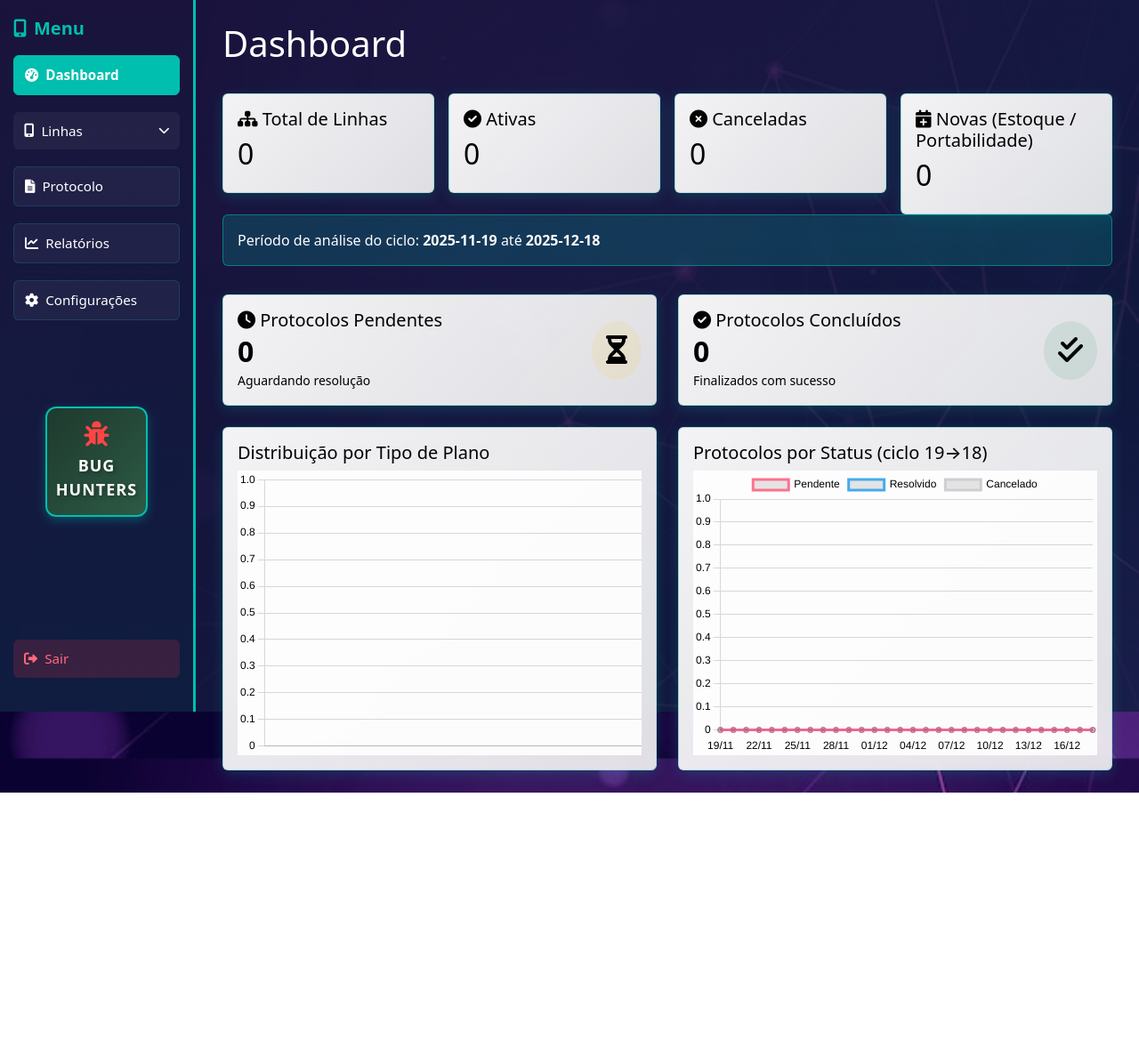
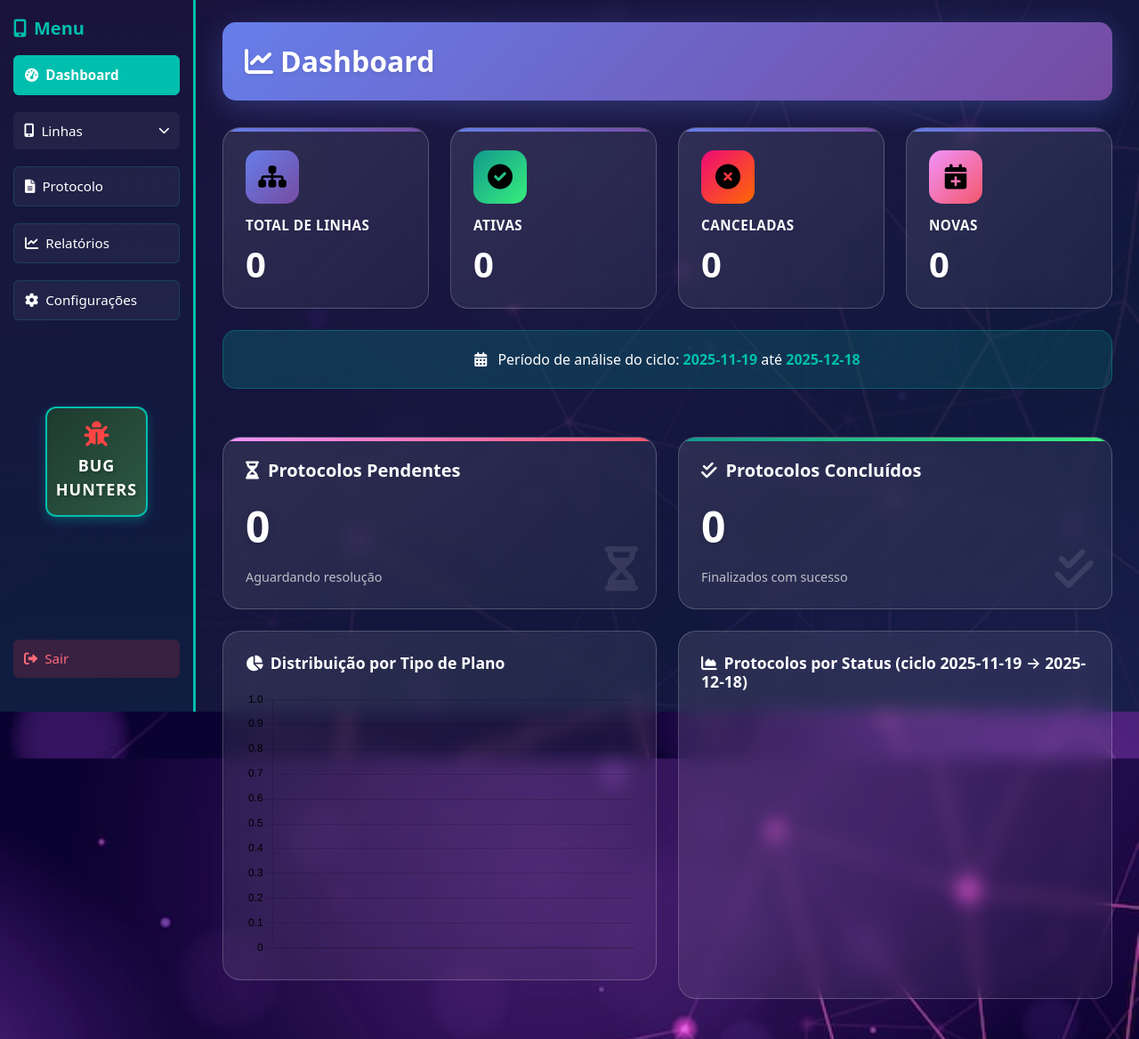
Before and after one commit to an2trindade/Projeto_Integrador_SENAC, a Django app: page /linhas/dashboard/ in a window 1280 px wide. Shown: the whole page at 89% size. Before the commit the page ends 891 px from the top, so only its background shows below. Run offline with Django 5.2, Linux system fonts and the light colour scheme; the visitor is signed in with stand-in values (Sample User, id 1); data that the repository does not hold is empty.

Commit message:
Correção de Telas

```diff
--- a/linhas/templates/dashboard.html
+++ b/linhas/templates/dashboard.html
@@ -4,93 +4,290 @@
 
 {% load static %}
 {% block content %}
-<div class="row mb-4">
-    <div class="col-12">
-        <h1>Dashboard</h1>
-    </div>
+<style>
+    /* Dashboard Tecnológico */
+    .dashboard-header {
+        background: linear-gradient(135deg, #667eea 0%, #764ba2 100%);
+        padding: 25px;
+        border-radius: 15px;
+        margin-bottom: 30px;
+        box-shadow: 0 8px 32px rgba(102, 126, 234, 0.3);
+    }
+
+    .dashboard-header h1 {
+        color: #ffffff;
+        font-weight: 700;
+        font-size: 2rem;
+        margin: 0;
+        text-shadow: 0 2px 4px rgba(0,0,0,0.1);
+    }
+
+    /* Cards Estatísticos Modernos */
+    .stat-card {
+        background: linear-gradient(135deg, rgba(255,255,255,0.1) 0%, rgba(255,255,255,0.05) 100%);
+        backdrop-filter: blur(10px);
+        border: 1px solid rgba(255,255,255,0.2);
+        border-radius: 20px;
+        padding: 25px;
+        transition: all 0.3s ease;
+        position: relative;
+        overflow: hidden;
+    }
+
+    .stat-card::before {
+        content: '';
+        position: absolute;
+        top: 0;
+        left: 0;
+        right: 0;
+        height: 4px;
+        background: linear-gradient(90deg, #667eea, #764ba2);
+    }
+
+    .stat-card:hover {
+        transform: translateY(-5px);
+        box-shadow: 0 12px 40px rgba(102, 126, 234, 0.4);
+        border-color: rgba(102, 126, 234, 0.5);
+    }
+
+    .stat-card .icon-wrapper {
+        width: 60px;
+        height: 60px;
+        border-radius: 15px;
+        display: flex;
+        align-items: center;
+        justify-content: center;
+        font-size: 28px;
+        margin-bottom: 15px;
+        transition: all 0.3s ease;
+    }
+
+    .stat-card:hover .icon-wrapper {
+        transform: scale(1.1) rotate(5deg);
+    }
+
+    .stat-card.total .icon-wrapper {
+        background: linear-gradient(135deg, #667eea, #764ba2);
+        color: #ffffff;
+    }
+
+    .stat-card.ativas .icon-wrapper {
+        background: linear-gradient(135deg, #11998e, #38ef7d);
+        color: #ffffff;
+    }
+
+    .stat-card.canceladas .icon-wrapper {
+        background: linear-gradient(135deg, #ee0979, #ff6a00);
+        color: #ffffff;
+    }
+
+    .stat-card.novas .icon-wrapper {
+        background: linear-gradient(135deg, #f093fb, #f5576c);
+        color: #ffffff;
+    }
+
+    .stat-card h5 {
+        color: rgba(255,255,255,0.8);
+        font-size: 0.95rem;
+        font-weight: 600;
+        margin: 0 0 10px 0;
+        text-transform: uppercase;
+        letter-spacing: 0.5px;
+    }
+
+    .stat-card h2 {
+        color: #ffffff;
+        font-size: 2.5rem;
+        font-weight: 700;
+        margin: 0;
+        text-shadow: 0 2px 4px rgba(0,0,0,0.1);
+    }
+
+    /* Período Card */
+    .periodo-card {
+        background: linear-gradient(135deg, rgba(0, 191, 174, 0.2), rgba(0, 150, 136, 0.2));
+        border: 1px solid rgba(0, 191, 174, 0.3);
+        border-radius: 15px;
+        padding: 20px;
+        text-align: center;
+        margin-bottom: 30px;
+    }
+
+    .periodo-card strong {
+        color: #00bfae;
+        font-weight: 700;
+    }
+
+    /* Protocol Cards */
+    .protocol-card {
+        background: linear-gradient(135deg, rgba(255,255,255,0.1) 0%, rgba(255,255,255,0.05) 100%);
+        backdrop-filter: blur(10px);
+        border: 1px solid rgba(255,255,255,0.2);
+        border-radius: 20px;
+        padding: 25px;
+        height: 100%;
+        position: relative;
+        overflow: hidden;
+    }
+
+    .protocol-card::before {
+        content: '';
+        position: absolute;
+        top: 0;
+        left: 0;
+        right: 0;
+        height: 4px;
+    }
+
+    .protocol-card.pendente::before {
+        background: linear-gradient(90deg, #f093fb, #f5576c);
+    }
+
+    .protocol-card.concluido::before {
+        background: linear-gradient(90deg, #11998e, #38ef7d);
+    }
+
+    .protocol-card h5 {
+        color: #ffffff;
+        font-weight: 600;
+        margin-bottom: 15px;
+        display: flex;
+        align-items: center;
+        gap: 10px;
+    }
+
+    .protocol-card .protocol-number {
+        font-size: 3rem;
+        font-weight: 700;
+        color: #ffffff;
+        text-shadow: 0 2px 8px rgba(0,0,0,0.2);
+    }
+
+    .protocol-card .protocol-icon {
+        font-size: 50px;
+        position: absolute;
+        right: 20px;
+        bottom: 20px;
+        opacity: 0.1;
+    }
+
+    .protocol-status {
+        font-size: 0.9rem;
+        color: rgba(255,255,255,0.7);
+        margin-top: 10px;
+    }
+
+    /* Chart Cards */
+    .chart-card {
+        background: linear-gradient(135deg, rgba(255,255,255,0.1) 0%, rgba(255,255,255,0.05) 100%);
+        backdrop-filter: blur(10px);
+        border: 1px solid rgba(255,255,255,0.2);
+        border-radius: 20px;
+        padding: 25px;
+        margin-bottom: 20px;
+    }
+
+    .chart-card h5 {
+        color: #ffffff;
+        font-weight: 600;
+        margin-bottom: 20px;
+        font-size: 1.1rem;
+    }
+
+    .chart-wrapper {
+        position: relative;
+        height: 300px;
+        width: 100%;
+    }
+</style>
+
+<div class="dashboard-header">
+    <h1><i class="fas fa-chart-line me-2"></i>Dashboard</h1>
 </div>
 
-<div class="row g-3">
+<div class="row g-4 mb-4">
     <div class="col-md-3">
-        <div class="card p-3 card-stats">
-            <h5><i class="fas fa-sitemap"></i> Total de Linhas</h5>
+        <div class="stat-card total">
+            <div class="icon-wrapper">
+                <i class="fas fa-sitemap"></i>
+            </div>
+            <h5>Total de Linhas</h5>
             <h2>{{ total_linhas }}</h2>
         </div>
     </div>
     <div class="col-md-3">
-        <div class="card p-3 card-stats">
-            <h5><i class="fas fa-check-circle"></i> Ativas</h5>
-            <h2 class="status-ativo">{{ linhas_ativas }}</h2>
+        <div class="stat-card ativas">
+            <div class="icon-wrapper">
+                <i class="fas fa-check-circle"></i>
+            </div>
+            <h5>Ativas</h5>
+            <h2>{{ linhas_ativas }}</h2>
         </div>
     </div>
     <div class="col-md-3">
-        <div class="card p-3 card-stats">
-            <h5><i class="fas fa-times-circle"></i> Canceladas</h5>
-            <h2 class="status-inativo">{{ linhas_canceladas }}</h2>
+        <div class="stat-card canceladas">
+            <div class="icon-wrapper">
+                <i class="fas fa-times-circle"></i>
+            </div>
+            <h5>Canceladas</h5>
+            <h2>{{ linhas_canceladas }}</h2>
         </div>
     </div>
     <div class="col-md-3">
-        <div class="card p-3 card-stats">
-            <h5><i class="fas fa-calendar-plus"></i> Novas (Estoque / Portabilidade)</h5>
+        <div class="stat-card novas">
+            <div class="icon-wrapper">
+                <i class="fas fa-calendar-plus"></i>
+            </div>
+            <h5>Novas</h5>
             <h2>{{ novas_30 }}</h2>
         </div>
     </div>
 </div>
 
-<div class="row mb-3">
+<div class="row mb-4">
     <div class="col-12">
-        <div class="alert alert-light" style="color: #ffffff !important; background: rgba(0, 191, 174, 0.2) !important; border-color: rgba(0, 191, 174, 0.5) !important;">
+        <div class="periodo-card">
+            <i class="fas fa-calendar-alt me-2"></i>
             Período de análise do ciclo: <strong>{{ ciclo_start }}</strong> até <strong>{{ ciclo_end }}</strong>
         </div>
     </div>
 </div>
 
 <!-- Protocolos pendentes e concluídos -->
-<div class="row mb-3">
+<div class="row g-4 mb-4">
     <div class="col-md-6">
-        <div class="card p-3 border-warning shadow-sm">
-            <div class="d-flex align-items-center">
-                <div class="flex-grow-1">
-                    <h5 class="mb-1"><i class="fas fa-clock text-warning"></i> Protocolos Pendentes</h5>
-                    <h2 class="text-warning mb-0 fw-bold">{{ protocolos_pendentes_count }}</h2>
-                    <small class="text-muted">Aguardando resolução</small>
-                </div>
-                <div class="bg-warning bg-opacity-10 rounded-circle p-3">
-                    <i class="fas fa-hourglass-half fa-2x text-warning"></i>
-                </div>
+        <div class="protocol-card pendente">
+            <h5><i class="fas fa-hourglass-half"></i> Protocolos Pendentes</h5>
+            <div class="protocol-number">{{ protocolos_pendentes_count|default:0 }}</div>
+            <div class="protocol-status">Aguardando resolução</div>
+            <i class="fas fa-hourglass-half protocol-icon"></i>
+        </div>
+    </div>
+    <div class="col-md-6">
+        <div class="protocol-card concluido">
+            <h5><i class="fas fa-check-double"></i> Protocolos Concluídos</h5>
+            <div class="protocol-number">{{ protocolos_concluidos_count|default:0 }}</div>
+            <div class="protocol-status">Finalizados com sucesso</div>
+            <i class="fas fa-check-double protocol-icon"></i>
+        </div>
+    </div>
+</div>
+
+<!-- Gráficos -->
+<div class="row g-4">
+    <div class="col-md-6">
+        <div class="chart-card">
+            <h5><i class="fas fa-chart-pie me-2"></i>Distribuição por Tipo de Plano</h5>
+            <div class="chart-wrapper">
+                <canvas id="tipoPlanoChart"></canvas>
             </div>
         </div>
     </div>
     <div class="col-md-6">
-        <div class="card p-3 border-success shadow-sm">
-            <div class="d-flex align-items-center">
-                <div class="flex-grow-1">
-                    <h5 class="mb-1"><i class="fas fa-check-circle text-success"></i> Protocolos Concluídos</h5>
-                    <h2 class="text-success mb-0 fw-bold">{{ protocolos_concluidos_count }}</h2>
-                    <small class="text-muted">Finalizados com sucesso</small>
-                </div>
-                <div class="bg-success bg-opacity-10 rounded-circle p-3">
-                    <i class="fas fa-check-double fa-2x text-success"></i>
-                </div>
-            </div>
-        </div>
-    </div>
-</div>
-
-<div class="row mt-4">
-    <div class="col-lg-6">
-        <div class="card p-3">
-            <h5>Distribuição por Tipo de Plano</h5>
-            <div class="chart-wrapper" style="position:relative; height:320px;">
-                <canvas id="tipoPlanoChart"></canvas>
-            </div>
-        </div>
-    </div>
-    <div class="col-lg-6">
-        <div class="card p-3">
-            <h5>Protocolos por Status (ciclo 19→18)</h5>
-            <div class="chart-wrapper" style="position:relative; height:320px;">
-                <canvas id="protocolosChart"></canvas>
+        <div class="chart-card">
+            <h5><i class="fas fa-chart-area me-2"></i>Protocolos por Status (ciclo {{ ciclo_start }} → {{ ciclo_end }})</h5>
+            <div class="chart-wrapper">
+                <canvas id="protocoloStatusChart"></canvas>
             </div>
         </div>
     </div>
```
Also changed, not shown: linhas/templates/login.html (+15 -5 lines).
